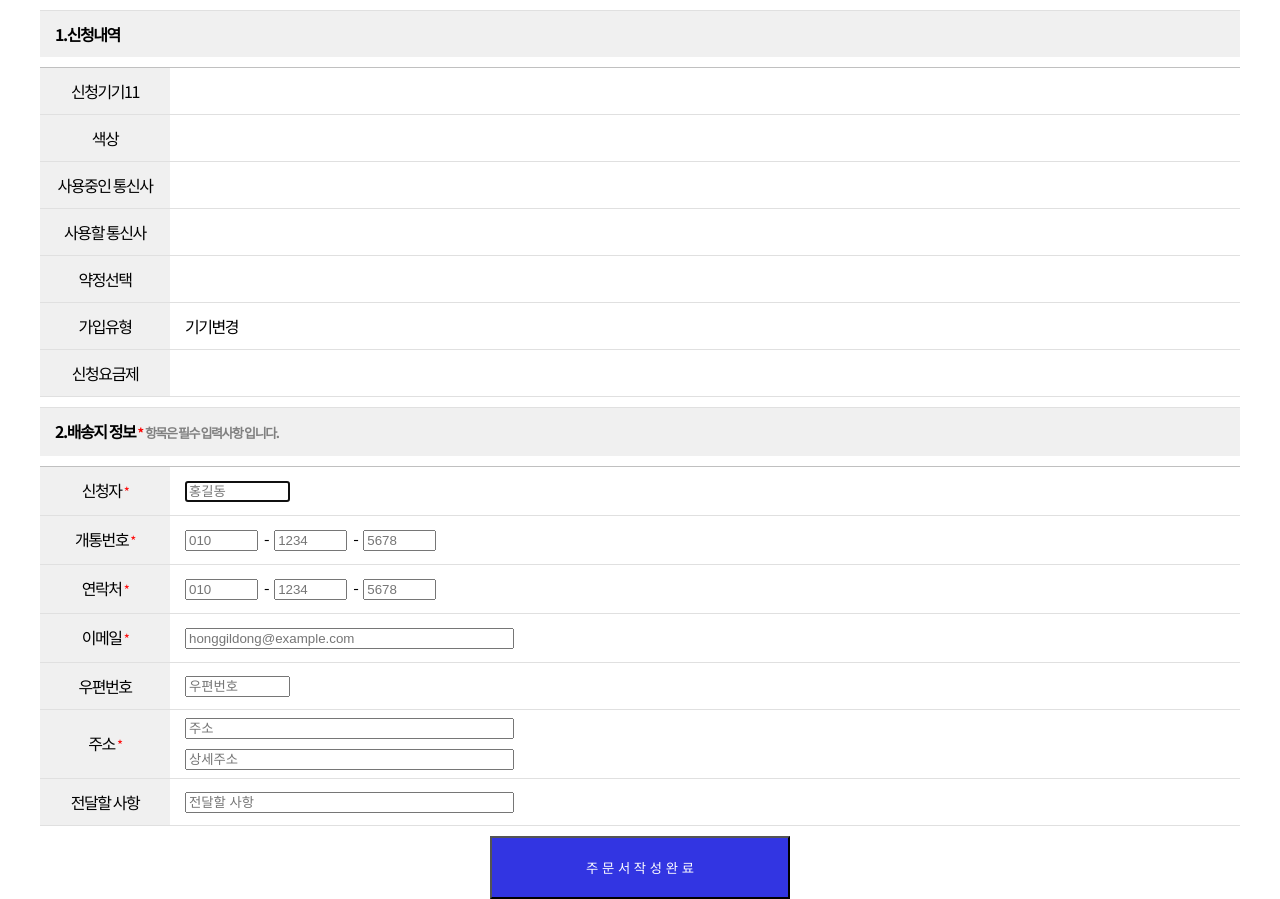
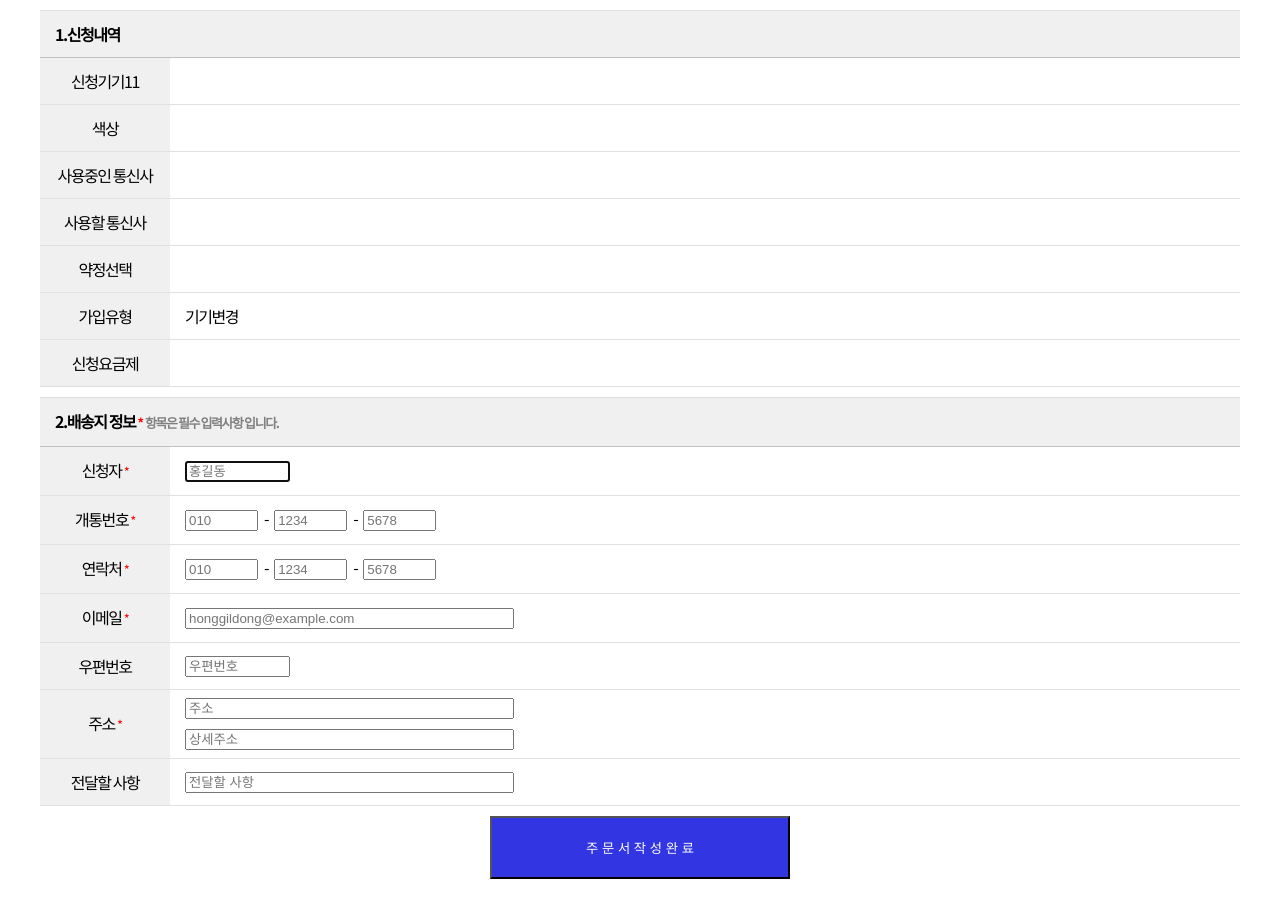
Before and after one commit to Doosies/ppap, a PHP site: page / in a window 1280 px wide. Run offline with PHP 8.4, Linux system fonts and the light colour scheme; data that the repository does not hold is empty; some libraries are stand-ins or nearby versions.

Commit message:
edit css

```diff
--- a/orderPage/index.php
+++ b/orderPage/index.php
@@ -20,7 +20,7 @@ $plan_name = $_POST['select_planname'];
         <script src="https://cdnjs.cloudflare.com/ajax/libs/xlsx/0.14.3/xlsx.full.min.js"></script>
         <meta name="viewport" content="width=device-width, initial-scale=1.0" style="width: 100%; height:auto">
 
-        <link rel="stylesheet" type="text/css" href="style_order.css?ver=0.0.4">
+        <link rel="stylesheet" type="text/css" href="style_order.css?ver=0.0.5">
 
     </head>
     <body>
--- a/orderPage/style_order.css
+++ b/orderPage/style_order.css
@@ -39,7 +39,7 @@ input[type="number"]::-webkit-inner-spin-button {
             font-weight: bold;
 
             padding:15px;
-            margin-bottom: 10px;
+            /* margin-bottom: 10px; */
 
         }.container_items{
             width: 100%;
```
